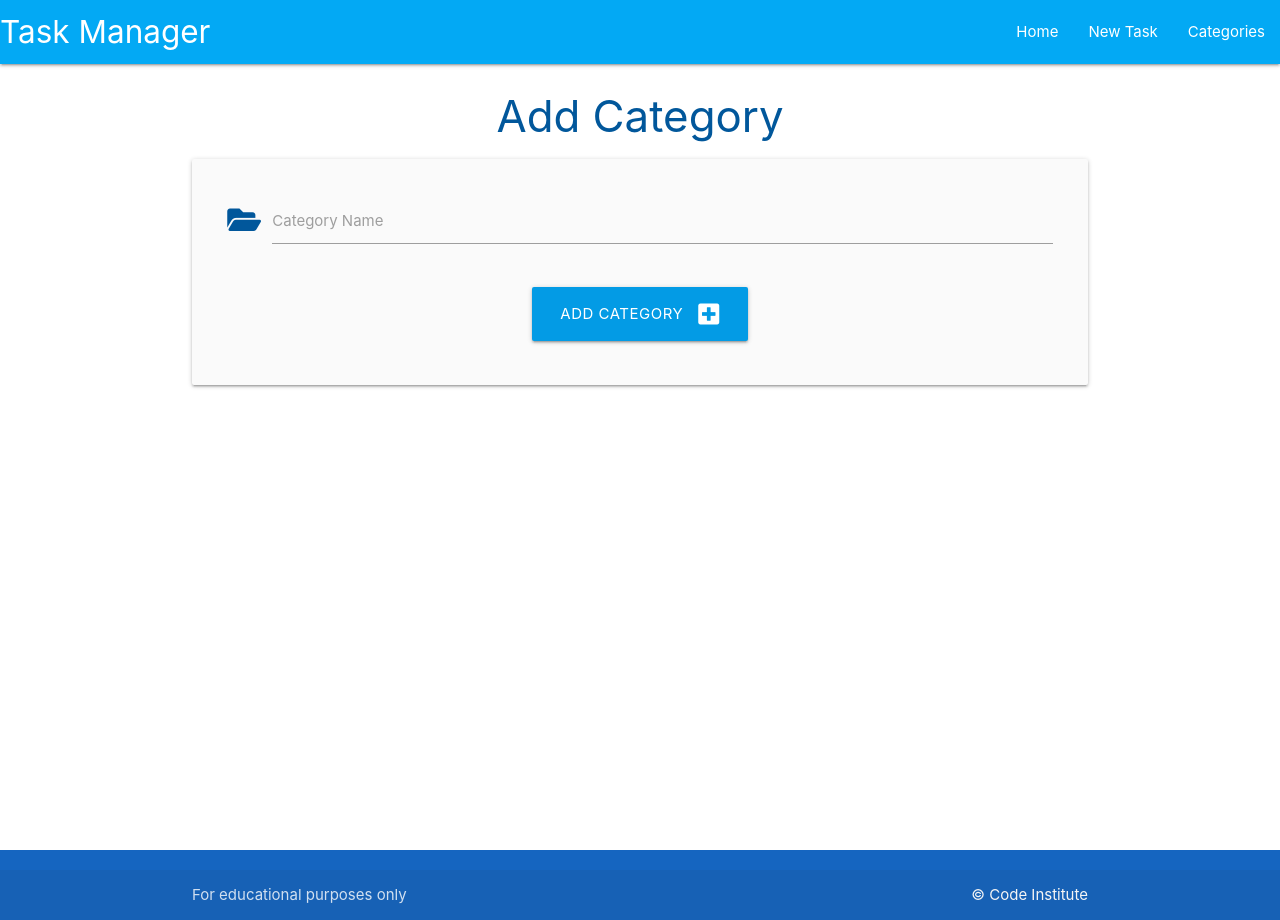
After one commit to anthonyjn08/sqlalchemy-task-manager, a Flask app: page /add_category in a window 1280 px wide. The commit adds this page. Run offline with Flask 2, Linux system fonts and the light colour scheme.

Commit message:
Add add_category form

```diff
--- a/taskmanager/models.py
+++ b/taskmanager/models.py
@@ -5,7 +5,8 @@ class Category(db.Model):
     # schema for the Category model
     id = db.Column(db.Integer, primary_key=True)
     category_name = db.Column(db.String(25), unique=True, nullable=False)
-    tasks = db.relationship("Task", backref="category", cascade="all, delete", lazy=True)
+    tasks = db.relationship(
+        "Task", backref="category", cascade="all, delete", lazy=True)
 
     def __repr__(self):
         # __repr__ to represent itself in the form of a string
--- a/taskmanager/routes.py
+++ b/taskmanager/routes.py
@@ -1,4 +1,4 @@
-from flask import render_template
+from flask import render_template, request, redirect, url_for
 from taskmanager import app, db
 from taskmanager.models import Category, Task
 
@@ -6,3 +6,18 @@ from taskmanager.models import Category, Task
 @app.route("/")
 def home():
     return render_template("tasks.html")
+
+
+@app.route("/categories")
+def categories():
+    return render_template("categories.html")
+
+
+@app.route("/add_category", methods=["GET", "POST"])
+def add_category():
+    if request.method == "POST":
+        category = Category(category_name=request.form.get("category_name"))
+        db.session.add(category)
+        db.session.commit()
+        return redirect(url_for("categories"))
+    return render_template("add_category.html")
--- /dev/null
+++ b/taskmanager/templates/add_category.html
@@ -0,0 +1,27 @@
+{% extends "base.html" %}
+{% block content %}
+
+<h3 class="light-blue-text text-darken-4 center-align">Add Category</h3>
+
+<div class="row card-panel grey lighten-5">
+    <form class="col s12" method="POST" action="{{ url_for('add_category') }}">
+        <!-- category name -->
+        <div class="row">
+            <div class="input-field col s12">
+                <i class="fas fa-folder-open prefix light-blue-text text-darken-4"></i>
+                <input id="category_name" name="category_name" minlength="3" maxlength="25" type="text" class="validate" required>
+                <label for="category_name">Category Name</label>
+            </div>
+        </div>
+        <!-- submit button -->
+        <div class="row">
+            <div class="col s12 center-align">
+                <button type="submit" class="btn-large light-blue darken-1">
+                    Add Category <i class="fas fa-plus-square right"></i>
+                </button>
+            </div>
+        </div>
+    </form>
+</div>
+
+{% endblock %}
--- a/taskmanager/templates/base.html
+++ b/taskmanager/templates/base.html
@@ -24,7 +24,7 @@
                 <ul class="right hide-on-med-and-down">
                     <li><a href="{{ url_for('home') }}">Home</a></li>
                     <li><a href="">New Task</a></li>
-                    <li><a href="">Categories</a></li>
+                    <li><a href="{{ url_for('categories') }}">Categories</a></li>
                 </ul>
             </div>
         </nav>
@@ -32,6 +32,8 @@
         <!-- mobile sidenav -->
         <ul class="sidenav" id="mobile-demo">
             <li><a href="{{ url_for('home') }}">Home</a></li>
+            <li><a href="">New Task</a></li>
+            <li><a href="{{ url_for('categories') }}">Categories</a></li>
         </ul>
     </header>
 
```
Also changed, not shown: taskmanager/templates/categories.html (added, +14 -0 lines).
